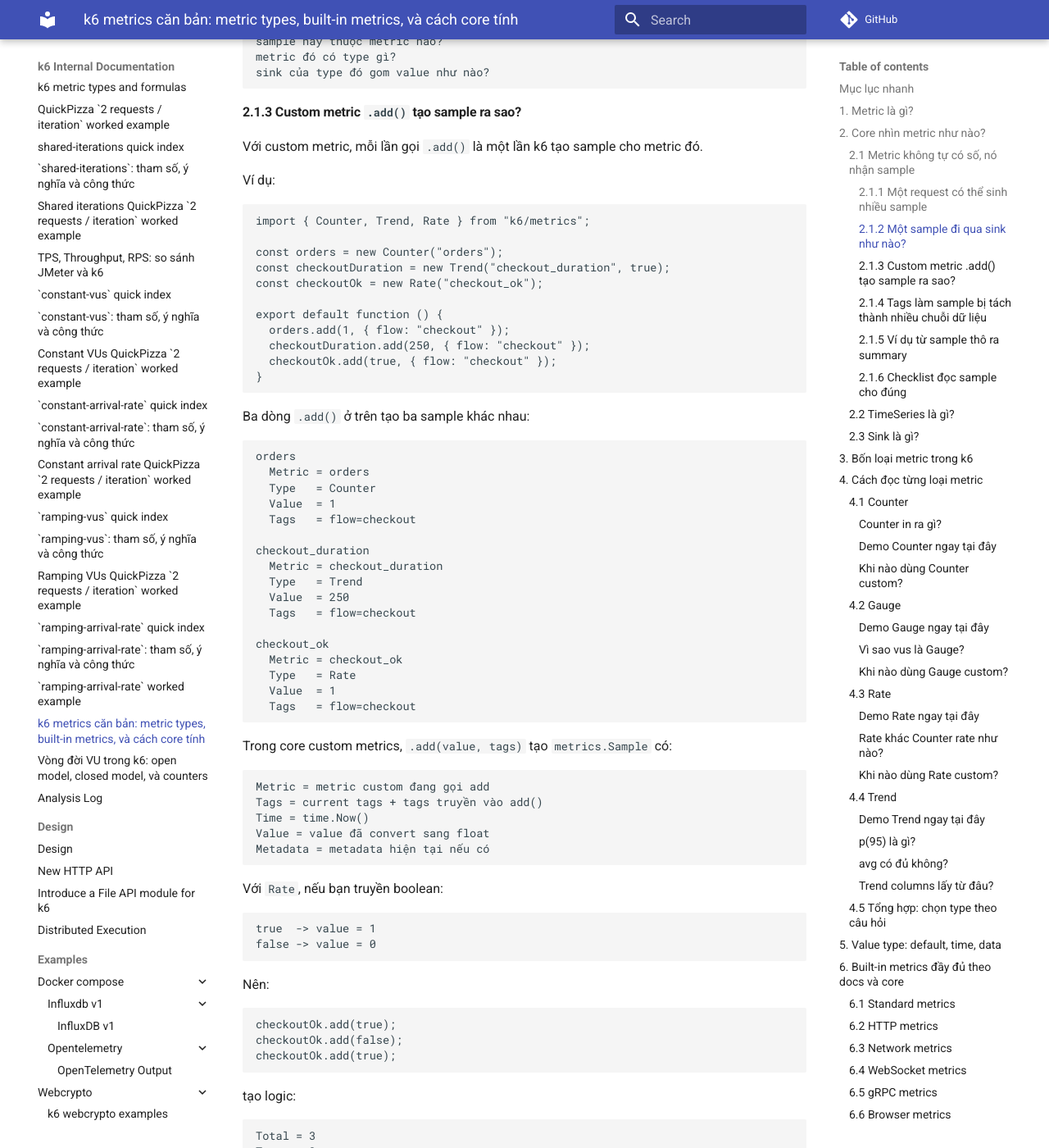
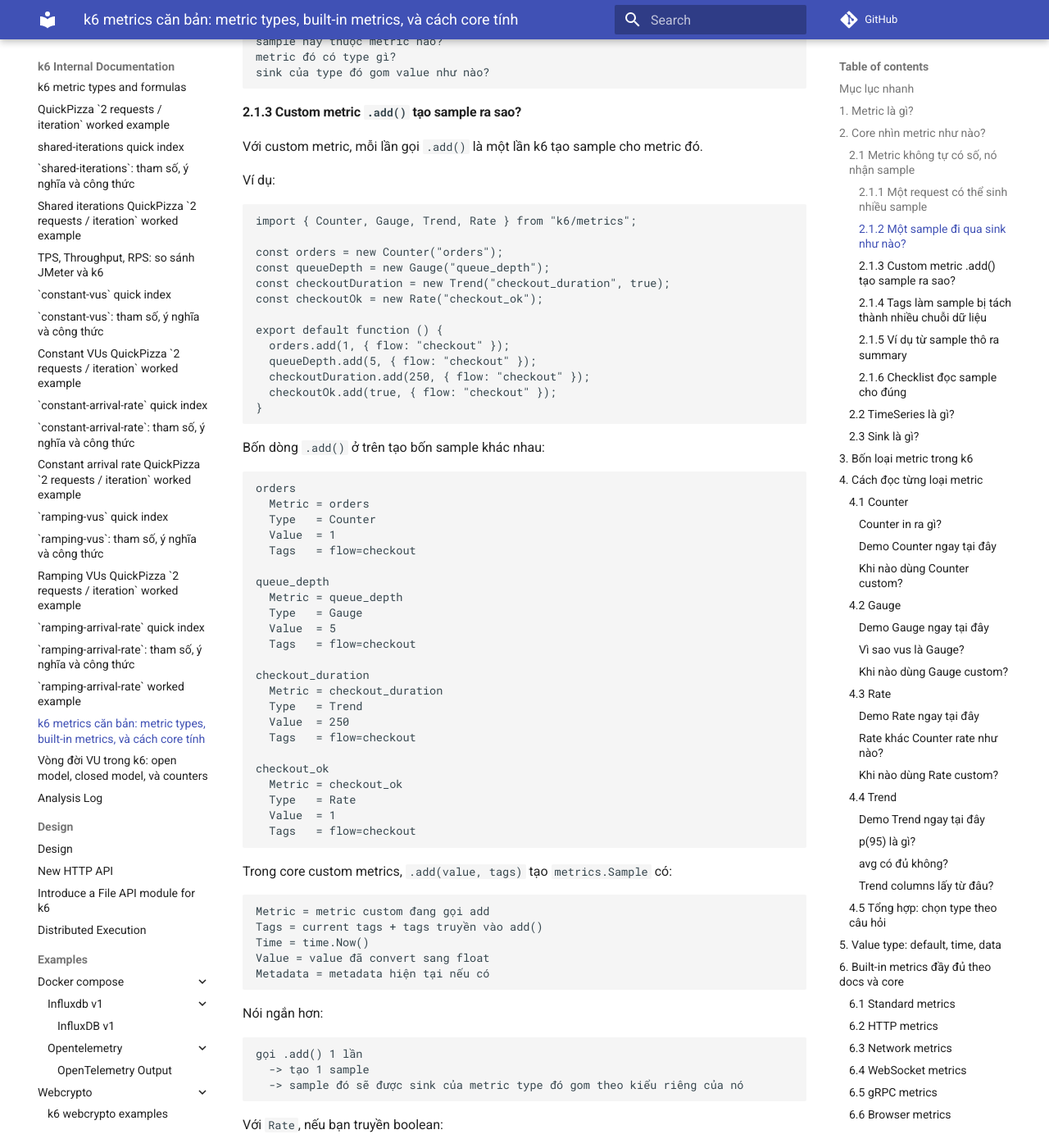
Before and after one commit to meomew-auto/markdown, an MkDocs documentation site: the page built from docs/20260520_k6-metrics-types-builtins-core-guide.md, in a window 1280 px wide and 1400 px high, scrolled down 5991 px. Shown: the whole window at 82% size. Built offline with MkDocs 1.6.1 and Material for MkDocs 9.7.7, drawn with Linux system fonts in a browser that asks for light colours; comment, search, counter and statistics services are not loaded; some of the changed text lies outside the part shown.

Commit message:
Update docs

````diff
--- a/docs/20260520_k6-metrics-types-builtins-core-guide.md
+++ b/docs/20260520_k6-metrics-types-builtins-core-guide.md
@@ -308,20 +308,22 @@ Với custom metric, mỗi lần gọi `.add()` là một lần k6 tạo sample
 Ví dụ:
 
 ```js
-import { Counter, Trend, Rate } from "k6/metrics";
+import { Counter, Gauge, Trend, Rate } from "k6/metrics";
 
 const orders = new Counter("orders");
+const queueDepth = new Gauge("queue_depth");
 const checkoutDuration = new Trend("checkout_duration", true);
 const checkoutOk = new Rate("checkout_ok");
 
 export default function () {
   orders.add(1, { flow: "checkout" });
+  queueDepth.add(5, { flow: "checkout" });
   checkoutDuration.add(250, { flow: "checkout" });
   checkoutOk.add(true, { flow: "checkout" });
 }
 ```
 
-Ba dòng `.add()` ở trên tạo ba sample khác nhau:
+Bốn dòng `.add()` ở trên tạo bốn sample khác nhau:
 
 ```text
 orders
@@ -330,6 +332,12 @@ orders
   Value  = 1
   Tags   = flow=checkout
 
+queue_depth
+  Metric = queue_depth
+  Type   = Gauge
+  Value  = 5
+  Tags   = flow=checkout
+
 checkout_duration
   Metric = checkout_duration
   Type   = Trend
@@ -353,6 +361,14 @@ Value = value đã convert sang float
 Metadata = metadata hiện tại nếu có
 ```
 
+Nói ngắn hơn:
+
+```text
+gọi .add() 1 lần
+  -> tạo 1 sample
+  -> sample đó sẽ được sink của metric type đó gom theo kiểu riêng của nó
+```
+
 Với `Rate`, nếu bạn truyền boolean:
 
 ```text
@@ -374,6 +390,38 @@ tạo logic:
 Total = 3
 Trues = 2
 rate = 2 / 3 = 66.67%
+```
+
+`Gauge` cũng cùng một model sample đó, nhưng sink của nó không cộng dồn:
+
+```js
+queueDepth.add(5);
+queueDepth.add(9);
+queueDepth.add(3);
+```
+
+Tạo các sample:
+
+```text
+queue_depth sample 1: value = 5
+queue_depth sample 2: value = 9
+queue_depth sample 3: value = 3
+```
+
+Rồi summary đọc ra:
+
+```text
+value = 3
+min = 3
+max = 9
+```
+
+Lưu ý thêm:
+
+```text
+custom metric dùng .add()
+built-in metric như http_reqs, http_req_duration, iterations... cũng dùng cùng model Sample
+chỉ khác là built-in sample do core tự sinh ra thay vì do script gọi .add()
 ```
 
 #### 2.1.4 Tags làm sample bị tách thành nhiều chuỗi dữ liệu
````
